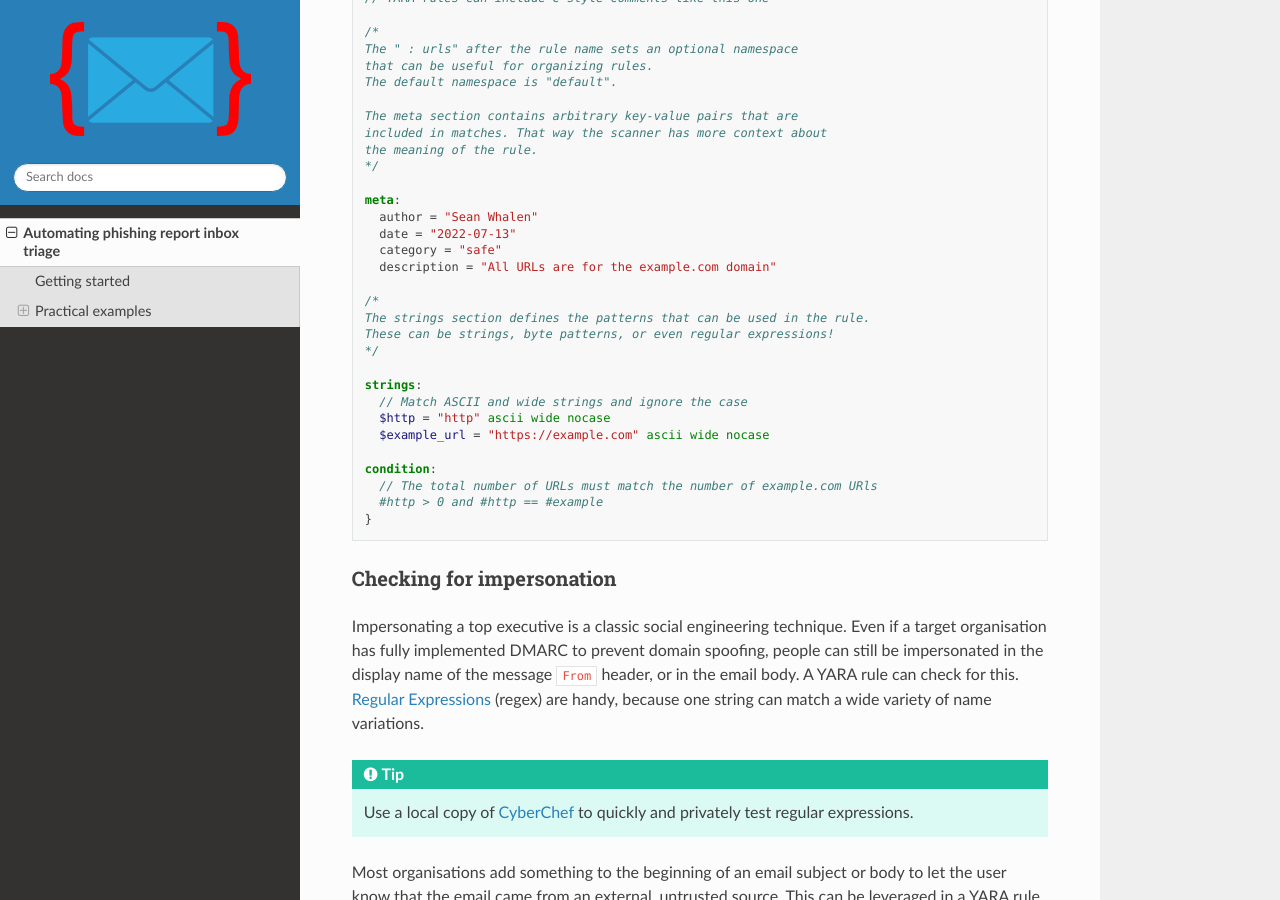
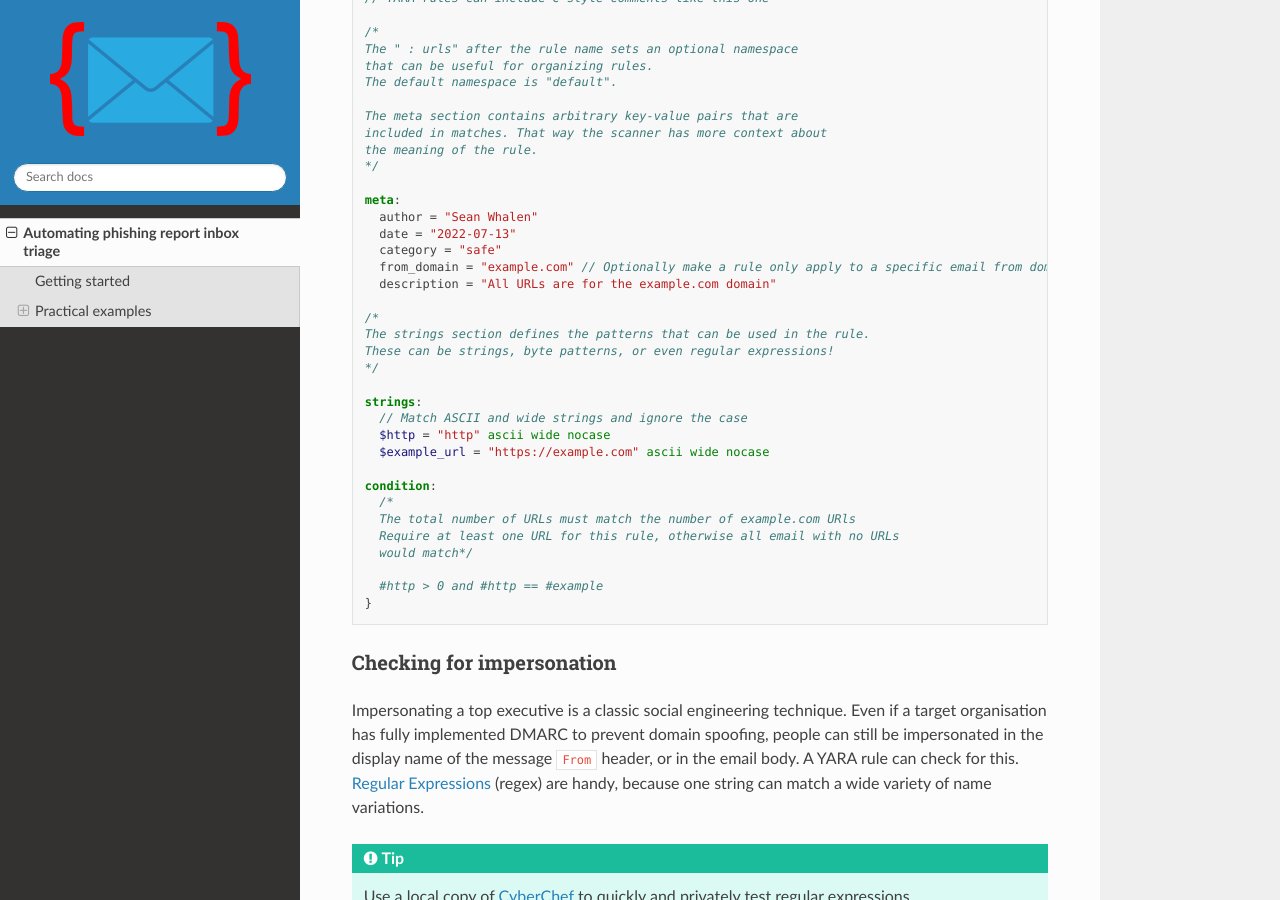
Before and after one commit to seanthegeek/yaramail, a Sphinx documentation site: the page built from docs/source/phishing.md, in a window 1280 px wide and 900 px high, scrolled down 2244 px. Built offline with Sphinx 7.4.7 and the Read the Docs theme 2.0.0, drawn with Linux system fonts in a browser that asks for light colours; some of the changed lines change nothing that is shown; some of the changed text lies outside the part shown.

Commit message:
Update examples

````diff
--- a/docs/source/phishing.md
+++ b/docs/source/phishing.md
@@ -118,6 +118,7 @@
   author = "Sean Whalen"
   date = "2022-07-13"
   category = "safe"
+  from_domain = "example.com" // Optionally make a rule only apply to a specific email from domain
   description = "All URLs are for the example.com domain"
 
 /*
@@ -131,7 +132,11 @@
   $example_url = "https://example.com" ascii wide nocase
 
 condition:
-  // The total number of URLs must match the number of example.com URls
+  /*
+  The total number of URLs must match the number of example.com URls
+  Require at least one URL for this rule, otherwise all email with no URLs
+  would match*/
+
   #http > 0 and #http == #example
 }
 ```
@@ -200,15 +205,15 @@
 
   strings:
       $external = "[EXT]" ascii wide nocase
-      $s1 = /(Hubert|Hugh|Prof\.?(lessor)?) ((Hubert|Hugh) )?Farnsworth/ ascii wide nocase
-      $s2 = "Hermes Conrad" ascii wide nocase
-      $s3 = "Turanga Leela" ascii wide nocase
-      $s4 = "Amy Wong" ascii wide nocase
-      $s5 = /Phil(ip)? (J\.? )?Fry/
+      $vip_ceo = /(Hubert|Hugh|Prof\.?(lessor)?) ((Hubert|Hugh) )?Farnsworth/ ascii wide nocase
+      $vip_cfo = "Hermes Conrad" ascii wide nocase
+      $vip_cto = "Turanga Leela" ascii wide nocase
+      $vip_admin = "Amy Wong" ascii wide nocase
+      $svip_cdo = /Phil(ip)? (J\.? )?Fry/
       $except_slug = "Brain Slug Fundraiser" ascii wide
 
   condition:
-      $external and any of ($s*) and not any of ($except_*)
+      $external and any of ($vip_*) and not any of ($except_*)
 }
 ```
 
@@ -317,6 +322,7 @@
 import logging
 from typing import Dict
 
+from publicsuffix2 import get_sld
 from mailsuite.utils import parse_email, from_trusted_domain
 from yaramail import MailScanner
 
@@ -368,6 +374,10 @@
     skip_auth_check = False
     categories = []
     for match in matches:
+        if "from_domain" in match["meta"]:
+            sld = parsed_email["from"]["sld"]
+            if sld != get_sld(match["meta"]["from_domain"]):
+                continue
         if "skip_auth_check" in match["meta"] and not skip_auth_check:
             skip_auth_check = match["meta"]["skip_auth_check"]
         if "category" in match["meta"]:
````
